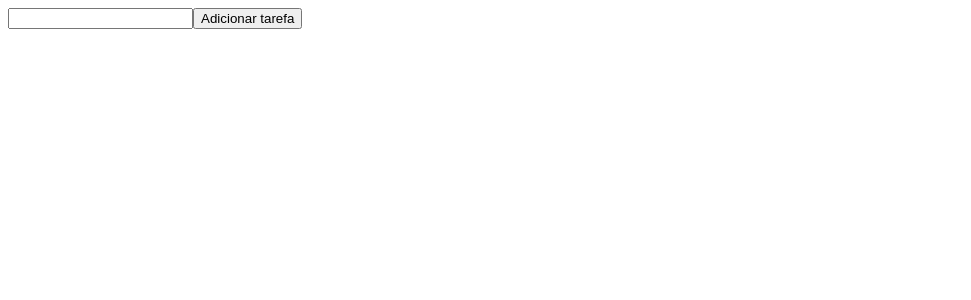
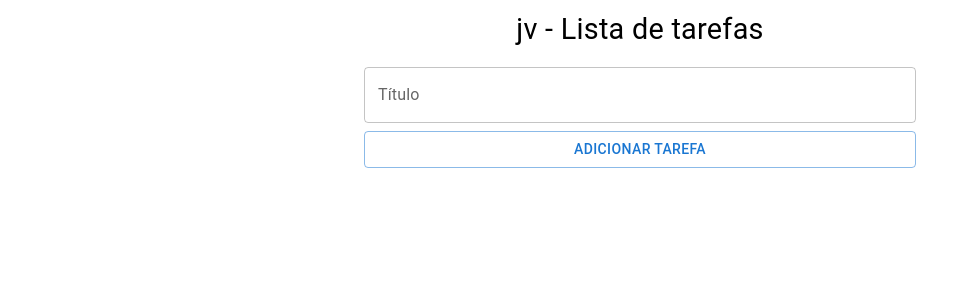
Before and after one commit to jvenicius/projeto-todolist, a React (Create React App) app: page / in a window 1280 px wide. Shown: the top 300 px of the page, without its empty margins (0-971 px from the left). Built offline with nearby package versions, Linux system fonts and the light colour scheme.

Commit message:
estilizacao com styled-components e material ui foram adicionados, foi adicionado tarefa tachada quando concluida

```diff
--- a/package.json
+++ b/package.json
@@ -3,6 +3,10 @@
   "version": "0.1.0",
   "private": true,
   "dependencies": {
+    "@emotion/react": "^11.10.0",
+    "@emotion/styled": "^11.10.0",
+    "@mui/icons-material": "^5.8.4",
+    "@mui/material": "^5.9.2",
     "@testing-library/jest-dom": "^5.16.4",
     "@testing-library/react": "^13.3.0",
     "@testing-library/user-event": "^13.5.0",
@@ -10,6 +14,7 @@
     "react": "^18.2.0",
     "react-dom": "^18.2.0",
     "react-scripts": "^5.0.1",
+    "styled-components": "^5.3.5",
     "web-vitals": "^2.1.4"
   },
   "scripts": {
--- a/src/App.jsx
+++ b/src/App.jsx
@@ -1,4 +1,5 @@
 import React from 'react';
+import { Container, Typography } from '@mui/material';
 import AddTask from './components/AddTask';
 import Task from './components/Task';
 
@@ -62,7 +63,10 @@ class App extends React.Component {
   render() {
     const { tasks } = this.state;
     return (
-      <>
+      <Container maxWidth="sm">
+        <Typography sx={{ fontSize: '1.8rem', weight: 500 }} align="center">
+          jv - Lista de tarefas
+        </Typography>
         <AddTask onCreate={this.createTask} />
         {tasks.map((task) => (
           <Task
@@ -73,7 +77,7 @@ class App extends React.Component {
             hasFinished={task.hasFinished}
           />
         ))}
-      </>
+      </Container>
     );
   }
 }
--- a/src/components/AddTask.jsx
+++ b/src/components/AddTask.jsx
@@ -1,5 +1,6 @@
 import React, { useState } from 'react';
 import PropTypes from 'prop-types';
+import { TextField, Button } from '@mui/material';
 import generators from '../lib/generators';
 
 export default function AddTask({ onCreate }) {
@@ -7,7 +8,11 @@ export default function AddTask({ onCreate }) {
   const [task, setTask] = useState(initialState);
   const { randomId } = generators;
   function handleInput(event) {
-    setTask({ ...initialState, id: randomId(999999), title: event.target.value });
+    setTask({
+      ...initialState,
+      id: randomId(999999),
+      title: event.target.value,
+    });
   }
 
   function handleSubmit(event) {
@@ -20,8 +25,24 @@ export default function AddTask({ onCreate }) {
 
   return (
     <form onSubmit={handleSubmit}>
-      <input type="text" onChange={handleInput} value={task.title} />
-      <button type="submit">Adicionar tarefa</button>
+      <TextField
+        id="title-input"
+        variant="outlined"
+        label="Título"
+        onChange={(event) => handleInput(event)}
+        value={task.title}
+        fullWidth
+        margin="normal"
+      />
+      <Button
+        type="submit"
+        variant="outlined"
+        fullWidth
+        margin="normal"
+        sx={{ mb: 2 }}
+      >
+        Adicionar tarefa
+      </Button>
     </form>
   );
 }
--- a/src/components/Task.jsx
+++ b/src/components/Task.jsx
@@ -1,5 +1,8 @@
 import React from 'react';
 import PropType from 'prop-types';
+import DeleteIcon from '@mui/icons-material/Delete';
+import { Box, Checkbox, Button, Typography } from '@mui/material';
+import styled from 'styled-components';
 
 function Task({ data, onRemove, onUpdate, hasFinished }) {
   function handleCheckbox(event) {
@@ -9,14 +12,38 @@ function Task({ data, onRemove, onUpdate, hasFinished }) {
       hasFinished: hasFinishedUpdated,
     });
   }
+
+  const Title = styled(Typography)`
+    font-size: 1.2rem;
+
+    text-decoration: ${() => (hasFinished ? 'line-through' : 'none')};
+
+    @media screen and (max-width: 600px) {
+      font-size: 1rem;
+    }
+  `;
+
   return (
-    <div>
-      <input type="checkbox" onChange={handleCheckbox} checked={hasFinished} />
-      {data.title}
-      <button type="button" onClick={() => onRemove(data.id)}>
-        Remover
-      </button>
-    </div>
+    <Box
+      component="div"
+      sx={{
+        p: 2,
+        border: '1px solid #2196f3',
+        mb: 2,
+        display: 'flex',
+        justifyContent: 'space-between',
+        alignItems: 'center',
+      }}
+    >
+      <Checkbox
+        onChange={(event) => handleCheckbox(event)}
+        checked={hasFinished}
+      />
+      <Title>{data.title}</Title>
+      <Button variant="contained" onClick={() => onRemove(data.id)}>
+        <DeleteIcon />
+      </Button>
+    </Box>
   );
 }
 
```
Also changed, not shown: 1 other file (tests, documents, lock files or other folders).
